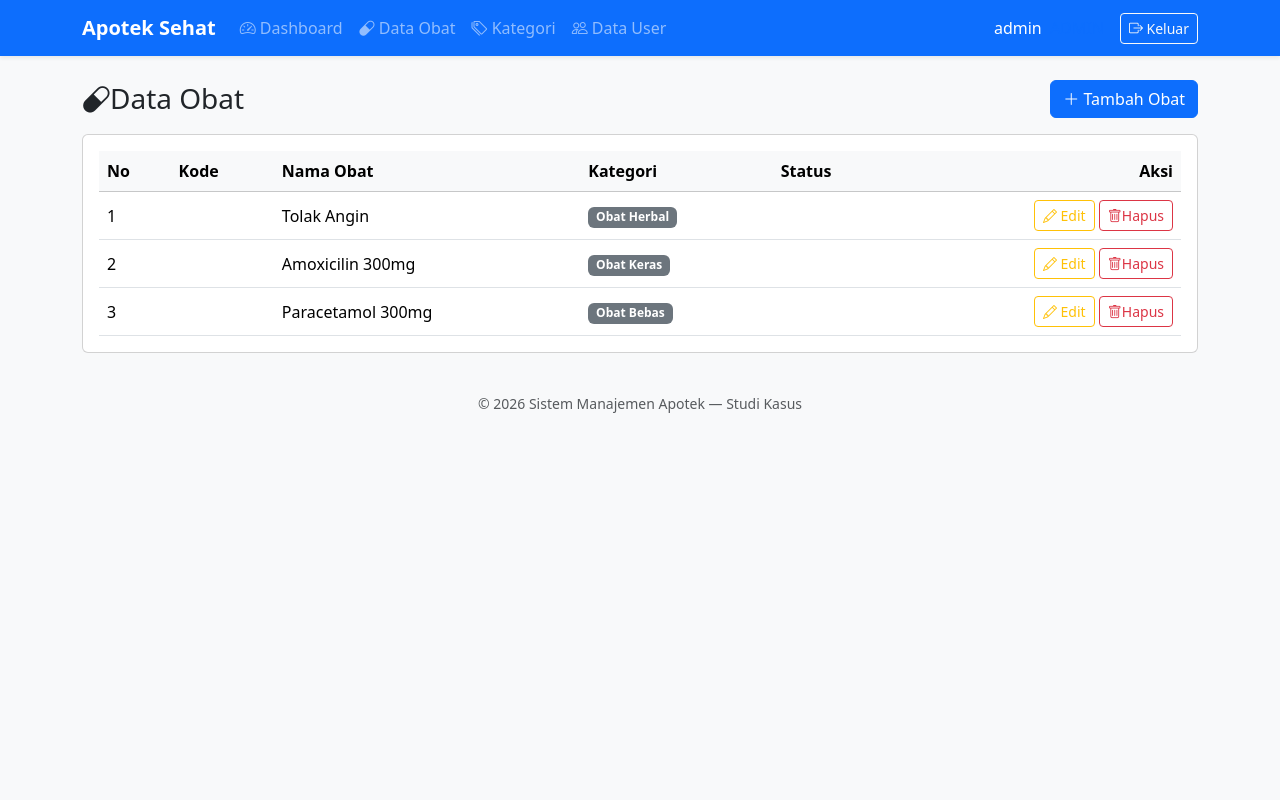
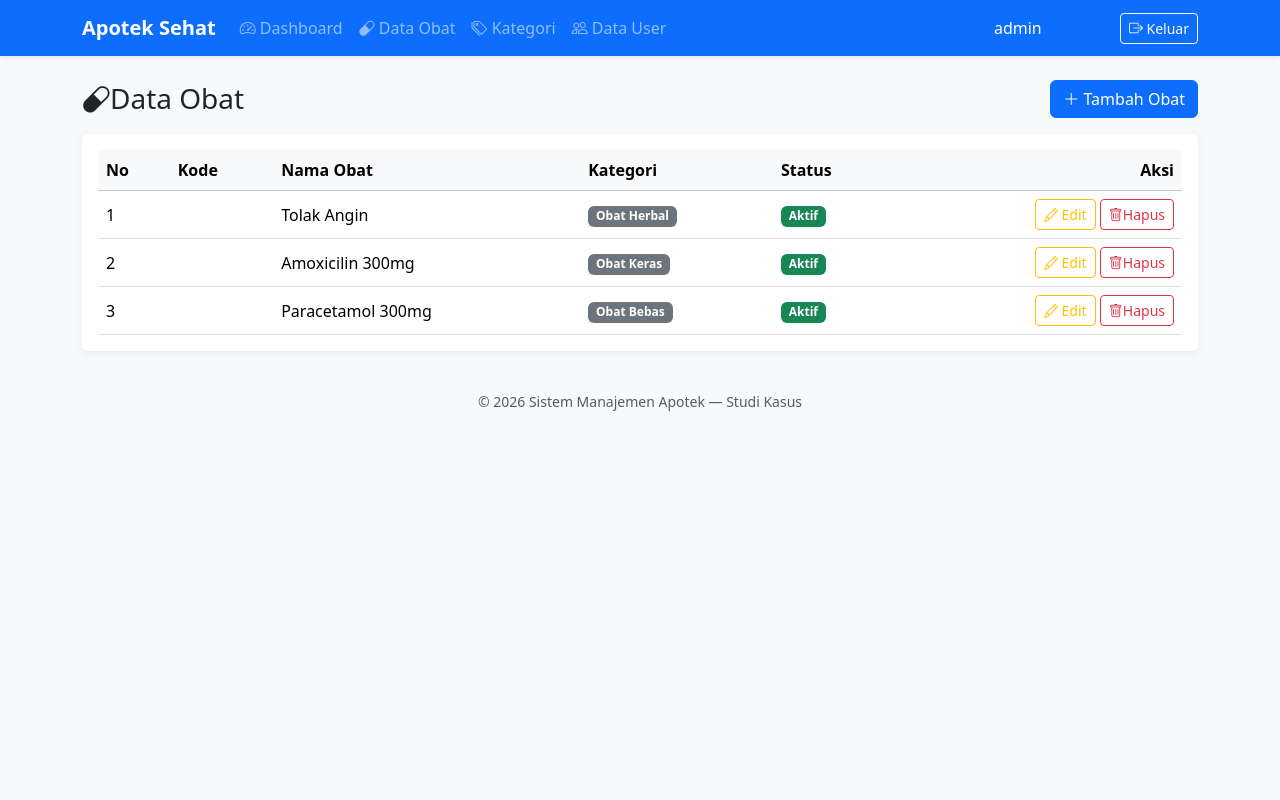
Before and after one commit to muhammadashari-29/apotek, a PHP site: page /obat/index.php in a window 1280 px wide. Run offline with PHP 8.4, Linux system fonts and the light colour scheme; a user stored in the database is signed in; data comes from the database, SQL or seed files in the repository; data that the repository does not hold is empty.

Commit message:
Menambahkan style css

```diff
--- /dev/null
+++ b/assets/style.css
@@ -0,0 +1,24 @@
+body {
+	min-height: 100vh;
+}
+
+.card {
+	border: none;
+	box-shadow: 0 2px 10px rgba(0, 0, 0, 0.06);
+}
+
+.login-wrapper {
+	min-height: 100vh;
+	display: flex;
+	align-items: center;
+	justify-content: center;
+	background: linear-gradient(135deg, #0d6efd 0%, #6610f2 100%);
+}
+
+.badge-status-aktif {
+	background-color: #198754;
+}
+
+.badge-status-nonaktif {
+	background-color: #6c757d;
+}
--- a/kategori/tambah.php
+++ b/kategori/tambah.php
@@ -40,7 +40,7 @@ require_once __DIR__ . '/../includes/header.php';
 		<div class="mb-3">
 			<label class="form-label">Nama Kategori</label>
 			<input type="text" name="nama" class="form-control"
-				value=<?= htmlspecialchars($_POST['nama'] ?? '') ?>">
+				value="<?= htmlspecialchars($_POST['nama'] ?? '') ?>">
 		</div>
 		<div class="mb-3">
             <label class="form-label">Status</label>
```
